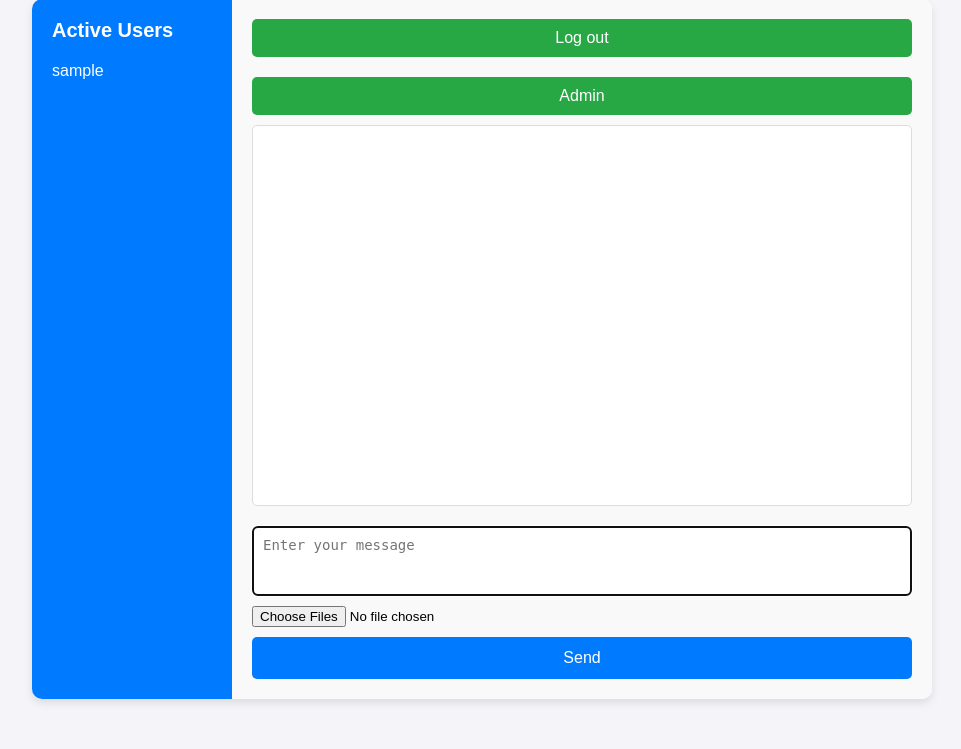
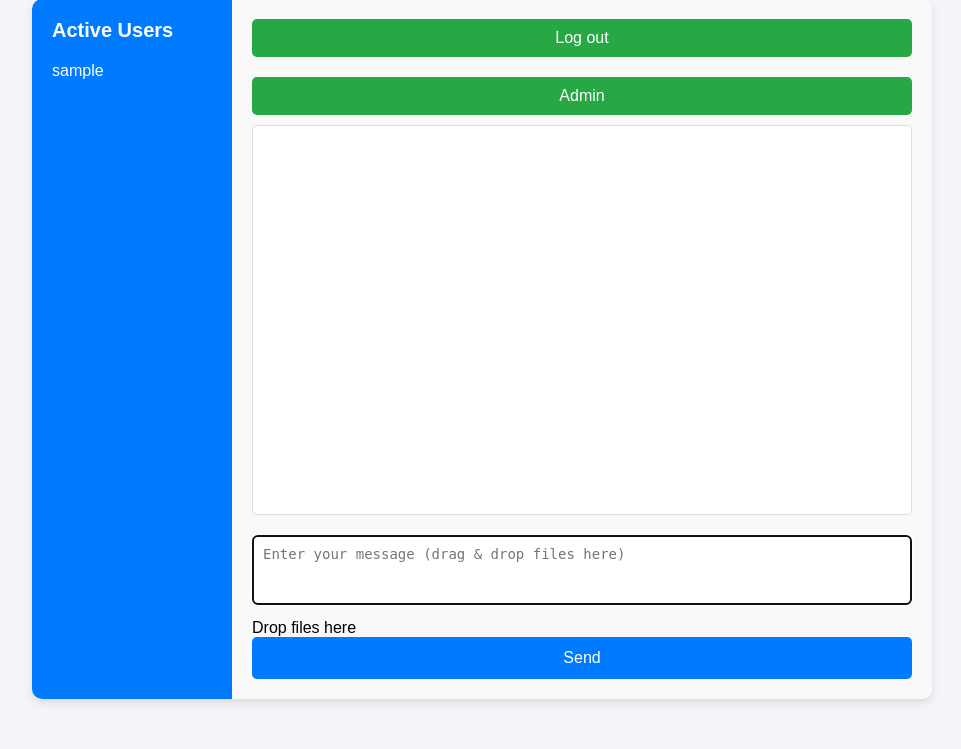
Before and after one commit to Arnold2006/AnonChat, a PHP site: page /chat.php in a window 1280 px wide. Shown: the part 51-800 px from the top of the page, without its empty margins (158-1119 px from the left). Run offline with PHP 8.4, Linux system fonts and the light colour scheme; the visitor is signed in with stand-in values (Sample User, id 1); data that the repository does not hold is empty.

Commit message:
added "Drag'n Drop" for file upload

```diff
--- a/chat.php
+++ b/chat.php
@@ -207,10 +207,14 @@
     <?php endforeach; ?>
 </div>
 
+
 <!-- Message input and file upload form -->
-<form method="post" enctype="multipart/form-data">
-    <textarea name="message" rows="3" placeholder="Enter your message" required></textarea>
-    <input type="file" name="files[]" multiple>
+<form method="post" enctype="multipart/form-data" id="messageForm">
+    <div class="message-input-container" id="dropZone">
+        <textarea name="message" rows="3" placeholder="Enter your message (drag & drop files here)" required></textarea>
+        <input type="file" name="files[]" multiple id="fileInput" style="display: none;">
+        <div class="drop-zone-overlay" id="dropZoneOverlay">Drop files here</div>
+    </div>
     <button type="submit">Send</button>
 </form>
 
@@ -225,7 +229,6 @@
         // Focus on the message input box when the page loads
             document.querySelector('textarea[name="message"]').focus();
         };
-
 
         // Automatically refresh the chat box every 3 seconds
         setInterval(function () {
@@ -263,6 +266,64 @@
                 form.submit(); // Submit the form
             }
         });
-    </script>
+
+            const dropZone = document.getElementById('dropZone');
+            const fileInput = document.getElementById('fileInput');
+            const dropZoneOverlay = document.getElementById('dropZoneOverlay');
+
+            // Prevent default drag behaviors
+            ['dragenter', 'dragover', 'dragleave', 'drop'].forEach(eventName => {
+                dropZone.addEventListener(eventName, preventDefaults, false);
+                document.body.addEventListener(eventName, preventDefaults, false);
+            });
+
+            function preventDefaults(e) {
+                e.preventDefault();
+                e.stopPropagation();
+            }
+
+            // Highlight drop zone when dragging over it
+            ['dragenter', 'dragover'].forEach(eventName => {
+                dropZone.addEventListener(eventName, highlight, false);
+            });
+
+            ['dragleave', 'drop'].forEach(eventName => {
+                dropZone.addEventListener(eventName, unhighlight, false);
+            });
+
+            function highlight(e) {
+                dropZone.classList.add('drag-over');
+            }
+
+            function unhighlight(e) {
+                dropZone.classList.remove('drag-over');
+            }
+
+            // Handle dropped files
+            dropZone.addEventListener('drop', handleDrop, false);
+
+            function handleDrop(e) {
+            const dt = e.dataTransfer;
+            const files = dt.files;
+            const textarea = dropZone.querySelector('textarea');
+            const currentText = textarea.value;
+
+            // Update the file input with the dropped files
+            const dT = new DataTransfer();
+            for(let file of files) {
+                dT.items.add(file);
+            }
+            fileInput.files = dT.files;
+
+            // Add file names to existing text
+            const fileNames = Array.from(files).map(file => file.name).join(', ');
+            if(fileNames) {
+                const fileText = `\nFiles attached: ${fileNames}`;
+                textarea.value = currentText + (currentText ? fileText : `Files attached: ${fileNames}`);
+            }
+        }
+
+</script>
+
 </body>
 </html>
```
